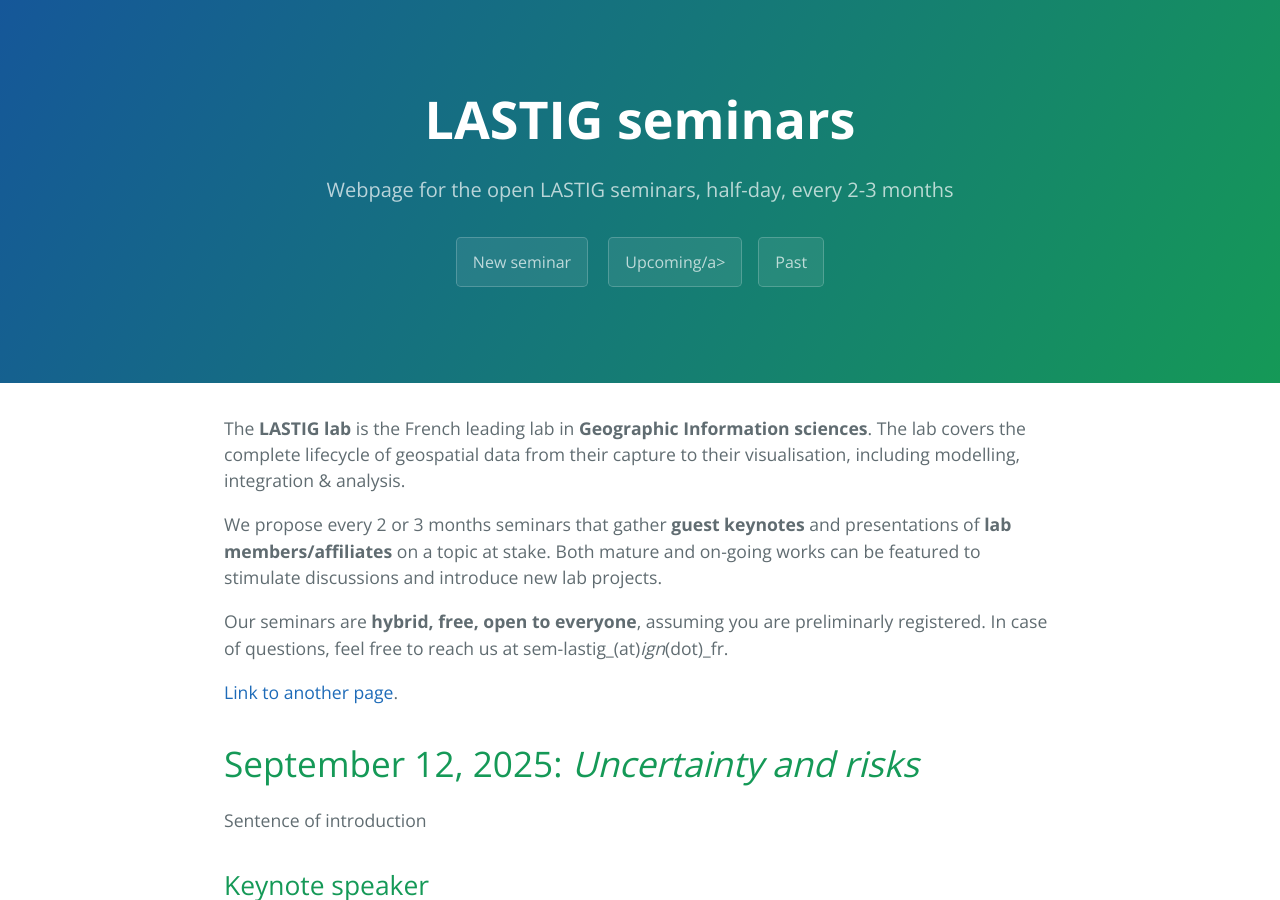
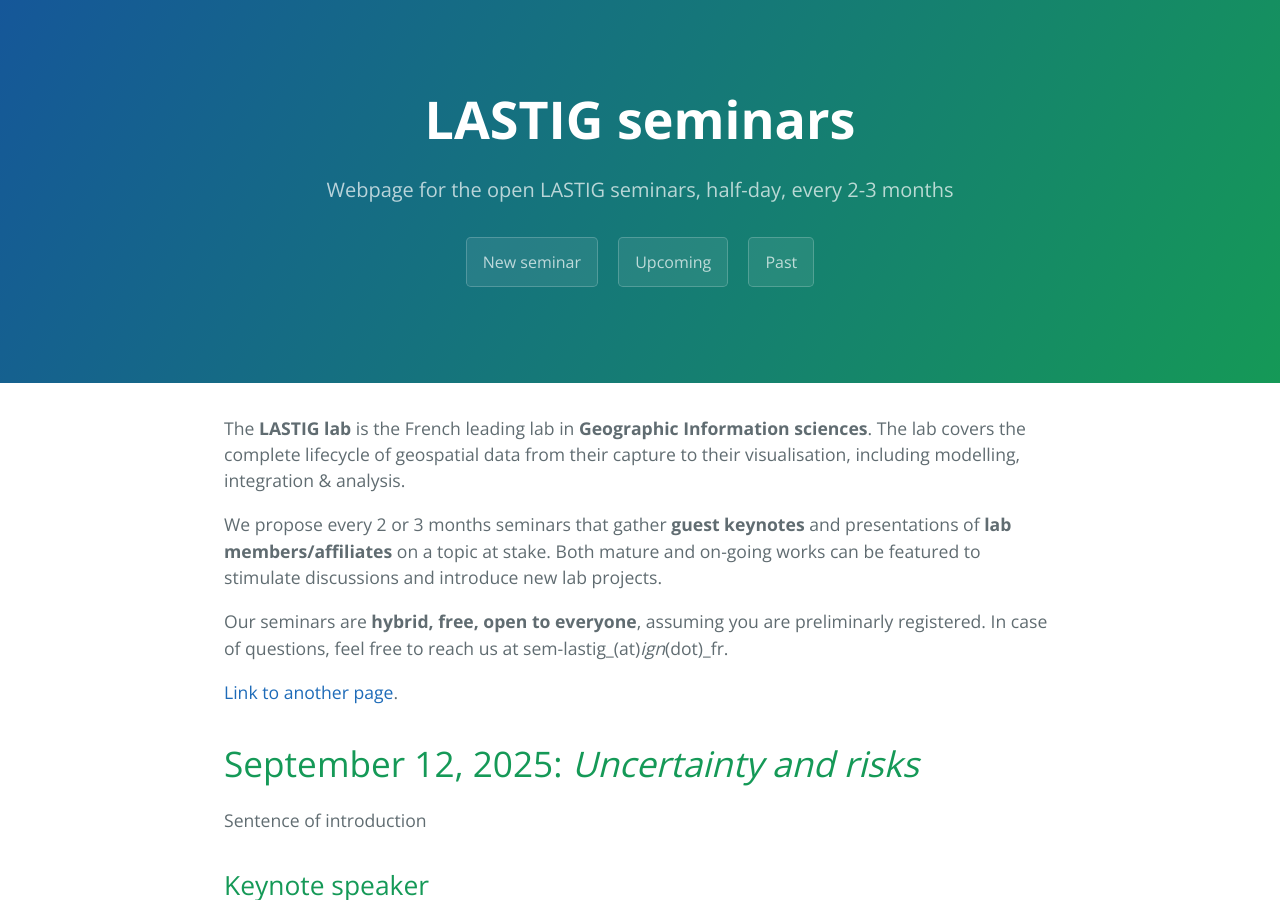
Before and after one commit to umrlastig/seminars, a Jekyll site: the page built from index.md, in a window 1280 px wide and 900 px high. Built offline with Jekyll 4.4.1, drawn with Linux system fonts in a browser that asks for light colours.

Commit message:
Update default.html

```diff
--- a/_layouts/default.html
+++ b/_layouts/default.html
@@ -22,8 +22,8 @@
         <a href="{{ site.github.repository_url }}" class="btn">New seminar</a>
       {% endif %}
       {% if site.show_downloads %}
-        <a href="{{ site.github.zip_url }}" class="btn">Upcoming/a>
-        <a href="{{ site.github.tar_url }}" class="btn">Past</a>
+        <a href="{{ site.github.repository_url }}" class="btn">Upcoming</a>
+        <a href="{{ site.github.repository_url }}" class="btn">Past</a>
       {% endif %}
     </header>
 
```
